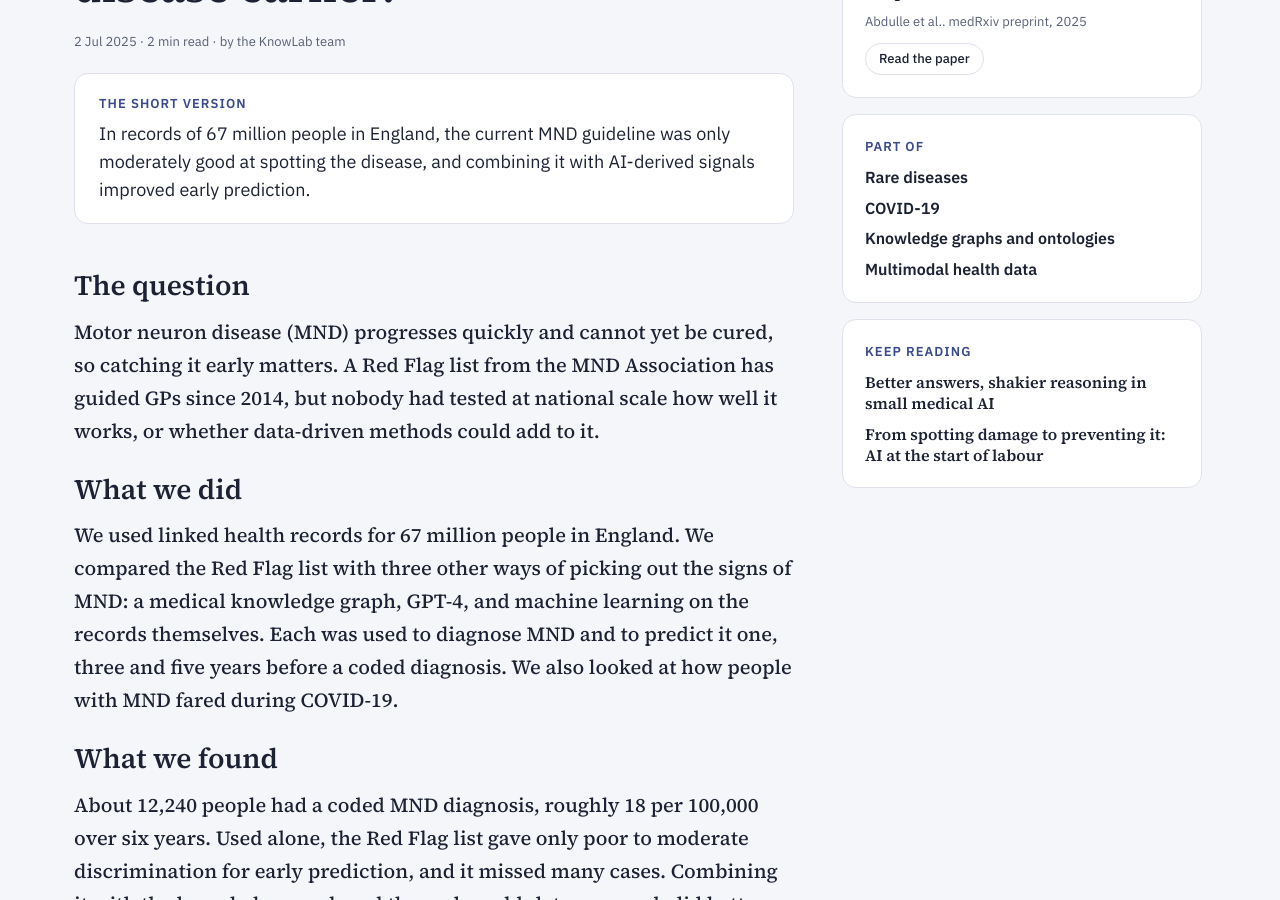
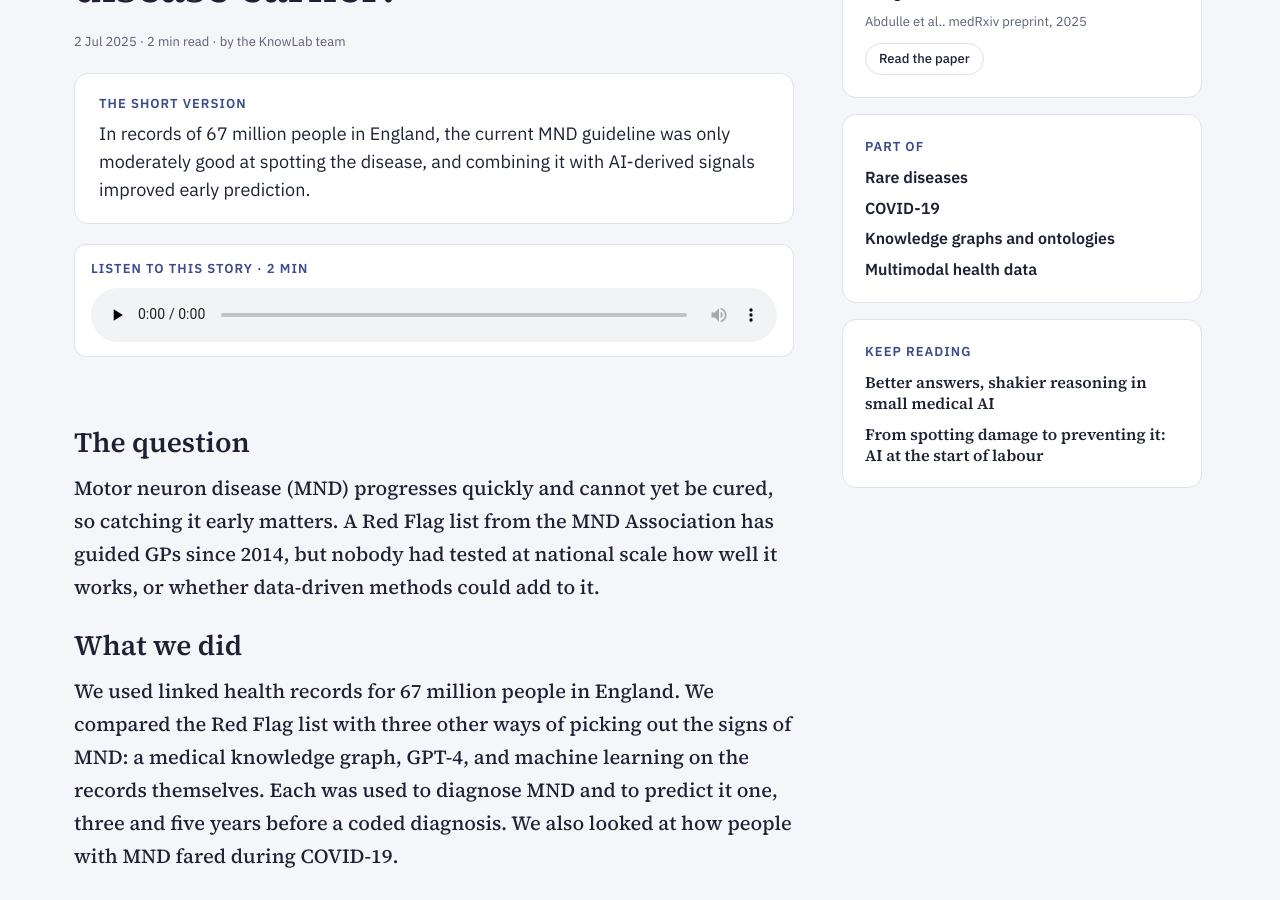
Before and after one commit to knowlab/knowlab.github.io, a Jekyll site: the page built from _stories/mnd-early-diagnosis.md, in a window 1280 px wide and 900 px high, scrolled down 366 px. Built offline with Jekyll 4.4.1, drawn with Linux system fonts in a browser that asks for light colours; part of the change alters nothing that is shown.

Commit message:
Add audio to MND early-diagnosis story

```diff
--- a/_stories/mnd-early-diagnosis.md
+++ b/_stories/mnd-early-diagnosis.md
@@ -9,6 +9,8 @@ paper_url: https://www.medrxiv.org/content/10.1101/2025.07.01.25330428v1
 authors: Abdulle et al.
 venue: "medRxiv preprint, 2025"
 news: MND-early-diagnosis-medrxiv
+audio: audio/mnd-early-diagnosis.mp3
+audio_minutes: 2
 byline: by the KnowLab team
 date: 2025-07-02
 ---
```
Also changed, not shown: 1 other file.
